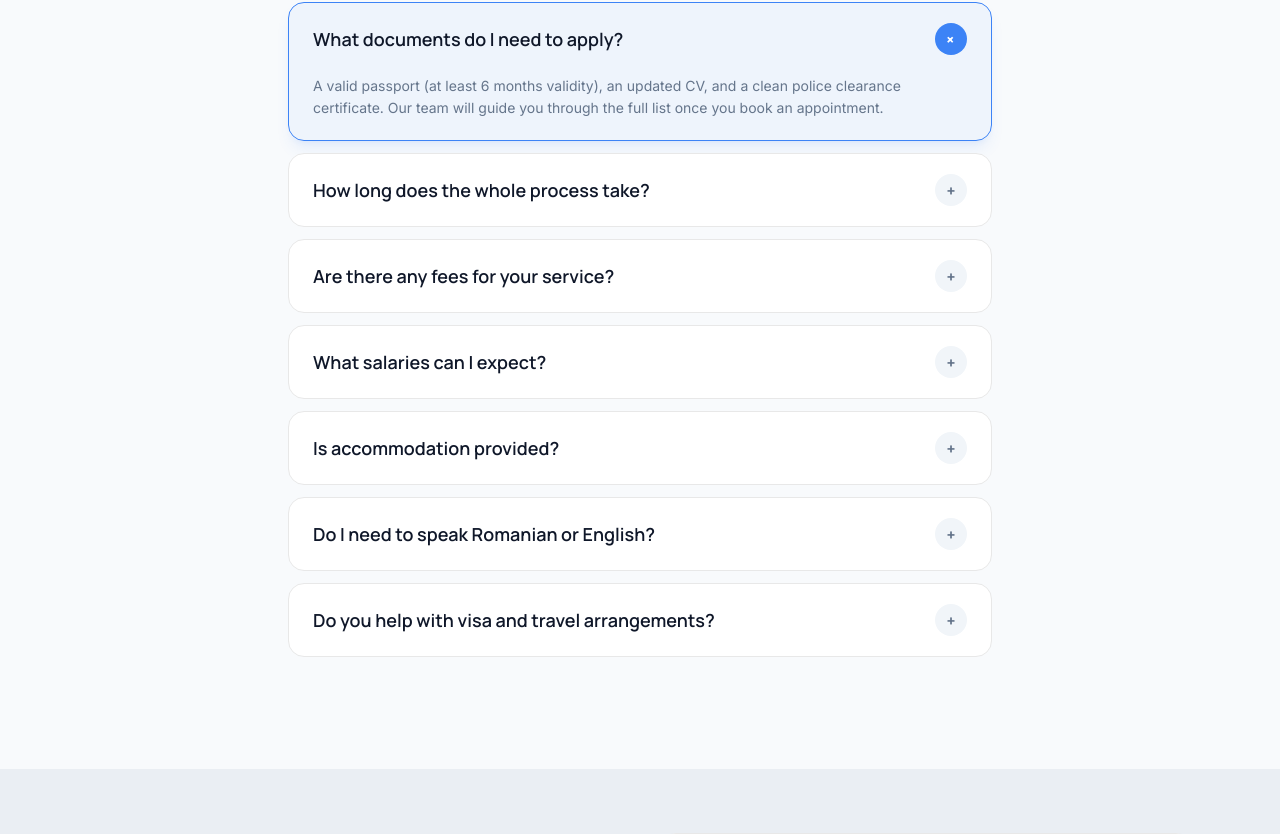
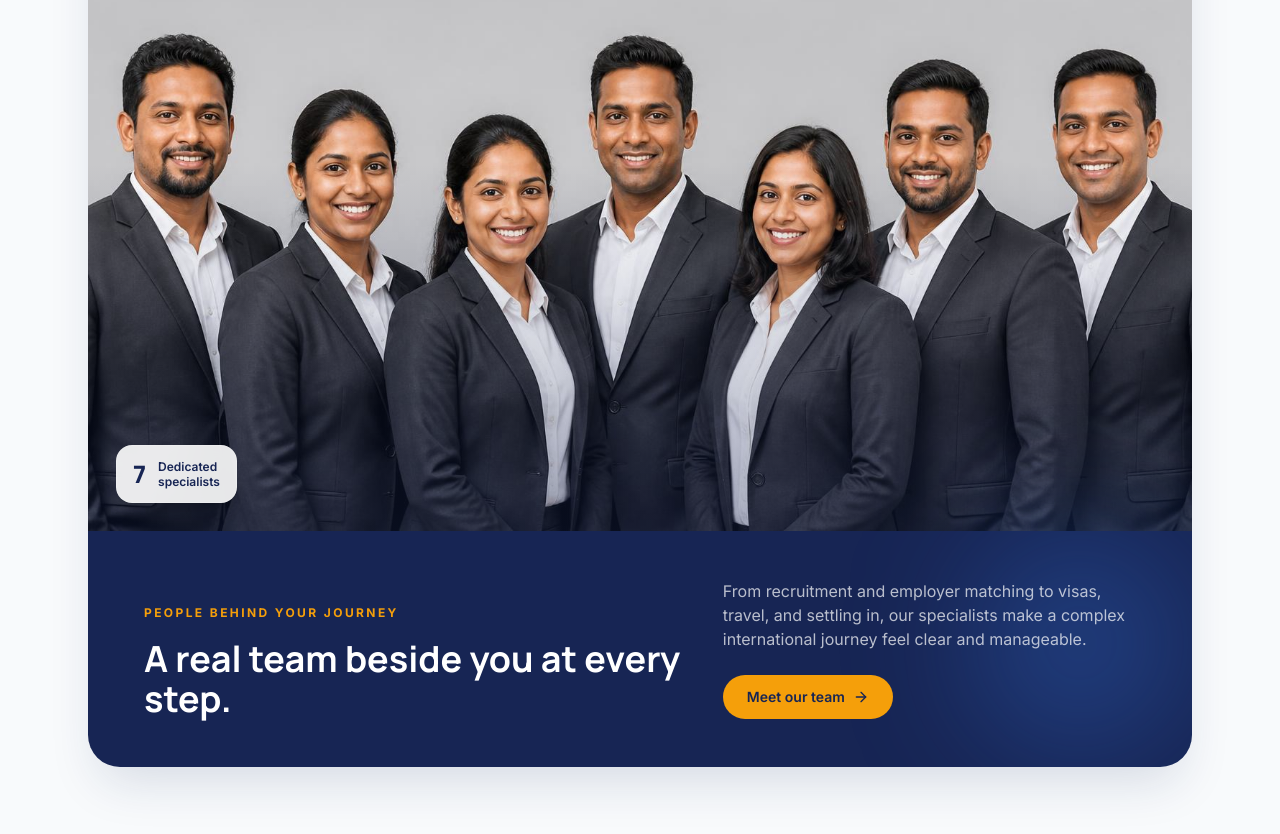
Before and after one commit to thusharanavod123/remix-of-event-registration-page-template, a React (Vite) app: page / in a window 1280 px wide. Shown: the part 1937-2771 px from the top of the page. Built offline with nearby package versions, Linux system fonts and the light colour scheme; no server answers; the database is empty; the HTML template or start-up script is replaced by a standard one.

Commit message:
group image added

```diff
--- a/src/pages/recruit/RecruitHome.tsx
+++ b/src/pages/recruit/RecruitHome.tsx
@@ -6,6 +6,7 @@ import { AnimatePresence, motion } from "framer-motion";
 import airportHero from "@/assets/hero/career-airport.png";
 import logisticsHero from "@/assets/hero/career-logistics.png";
 import warehouseHero from "@/assets/hero/career-warehouse.png";
+import teamGroup from "@/assets/team/team-group.jpg";
 
 const heroSlides = [
   { image: airportHero, alt: "Sri Lankan professional beginning her journey to a European career" },
@@ -156,6 +157,37 @@ export default function RecruitHome() {
         </div>
       </section>
 
+      {/* Team introduction */}
+      <section className="overflow-hidden bg-background py-20 lg:py-28">
+        <div className="mx-auto max-w-6xl px-4 sm:px-6">
+          <motion.div
+            initial={{ opacity: 0, y: 28 }}
+            whileInView={{ opacity: 1, y: 0 }}
+            viewport={{ once: true, amount: 0.2 }}
+            transition={{ duration: 0.7, ease: [0.22, 1, 0.36, 1] }}
+            className="relative overflow-hidden rounded-[2rem] bg-ro-blue shadow-2xl shadow-ro-blue/15"
+          >
+            <div>
+              <div className="relative aspect-[3/2] overflow-hidden bg-slate-200">
+                <img src={teamGroup} alt="The complete EuroBridge Careers team" loading="lazy" className="absolute inset-0 h-full w-full object-cover object-center transition-transform duration-1000 hover:scale-[1.015]" />
+                <div className="absolute inset-0 bg-gradient-to-t from-ro-blue/35 via-transparent to-transparent" />
+                <div className="absolute bottom-5 left-5 flex items-center gap-3 rounded-2xl border border-white/20 bg-white/90 px-4 py-3 text-ro-blue shadow-xl backdrop-blur sm:bottom-7 sm:left-7">
+                  <span className="font-display text-2xl font-extrabold">7</span>
+                  <span className="text-xs font-semibold leading-tight">Dedicated<br />specialists</span>
+                </div>
+              </div>
+              <div className="relative px-7 py-10 text-white sm:px-10 sm:py-12 lg:px-14">
+                <div className="absolute right-0 top-0 h-56 w-56 rounded-full bg-primary/25 blur-3xl" aria-hidden="true" />
+                <div className="relative grid items-end gap-7 lg:grid-cols-[1fr_0.75fr]">
+                  <div><span className="text-xs font-bold uppercase tracking-[0.2em] text-ro-yellow">People behind your journey</span><h2 className="mt-4 font-display text-3xl font-bold leading-tight sm:text-4xl">A real team beside you at every step.</h2></div>
+                  <div><p className="text-sm leading-7 text-white/70 sm:text-base">From recruitment and employer matching to visas, travel, and settling in, our specialists make a complex international journey feel clear and manageable.</p><Link to="/about" className="mt-6 inline-flex w-fit items-center gap-2 rounded-full bg-ro-yellow px-6 py-3 text-sm font-semibold text-ro-blue transition-transform hover:-translate-y-0.5">Meet our team <ArrowRight className="h-4 w-4" /></Link></div>
+                </div>
+              </div>
+            </div>
+          </motion.div>
+        </div>
+      </section>
+
       {/* FAQ */}
       <FaqSection />
     </div>
```
